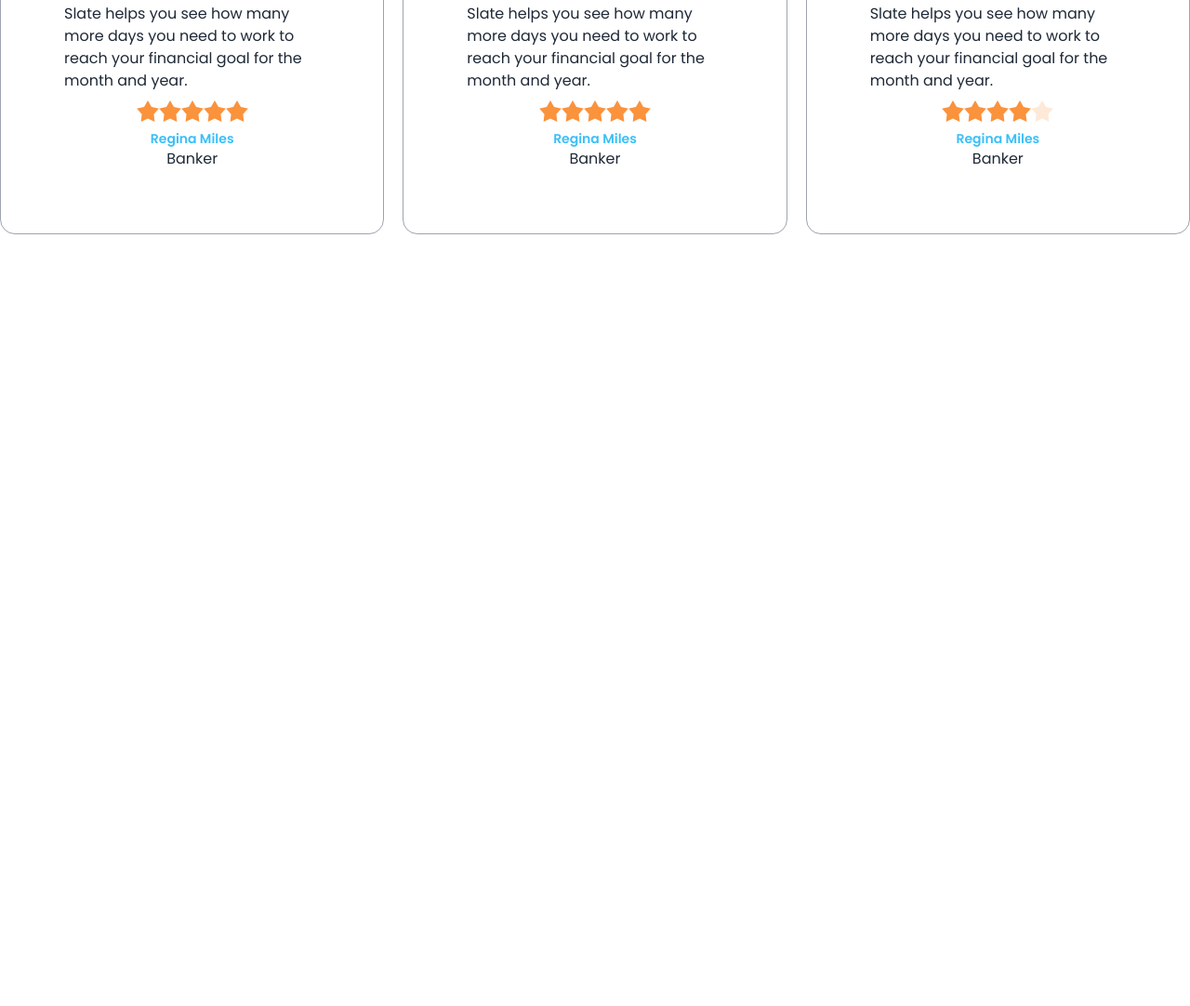
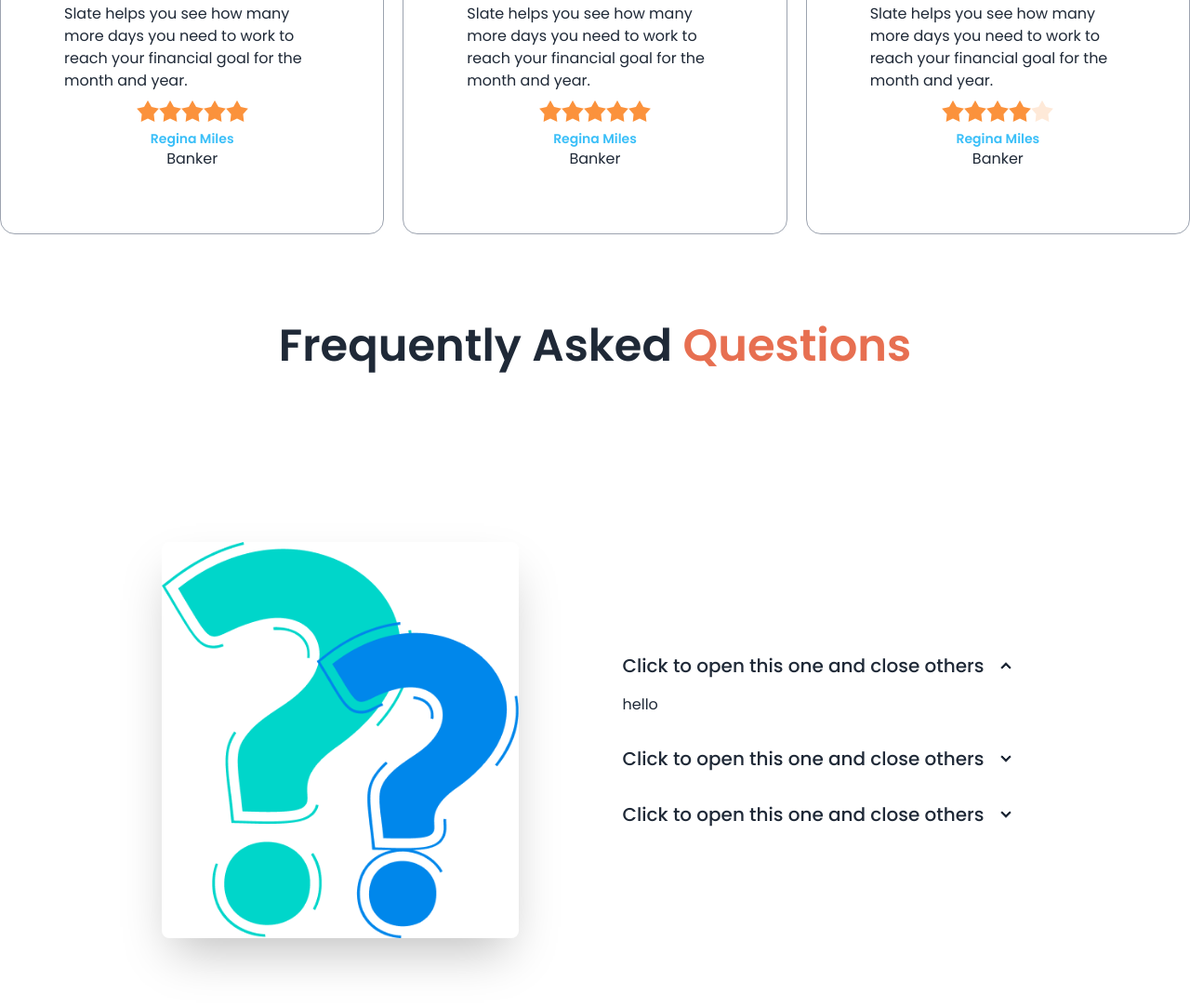
Before and after one commit to ssnaher/biker-site, a plain HTML site: page index.html in a window 1280 px wide. Shown: the part 1732-2814 px from the top of the page at 93% size. Before the commit the page ends 2080 px from the top, so only its background shows below. Drawn offline with nearby package versions, Linux system fonts and the light colour scheme.

Commit message:
added faq section

```diff
--- a/index.html
+++ b/index.html
@@ -283,6 +283,44 @@
           </div>
         </div>
       </section>
+      <!-- FAQ -->
+      <section class="my-24">
+        <h3 class="text-5xl mb12 font-semibold text-center">Frequently Asked <span class="text-bike-primary">Questions</span></h3>
+        <div class="hero min-h-screen">
+          <div class="hero-content flex-col lg:gap-24 lg:flex-row">
+            <img src="/images/others/faq.png" class=" w-4/3 lg:max-w-sm rounded-lg shadow-2xl" />
+            <div>
+              <div class="collapse collapse-arrow ">
+                <input type="radio" name="my-accordion-2" checked="checked" />
+                <div class="collapse-title text-xl font-medium">
+                  Click to open this one and close others
+                </div>
+                <div class="collapse-content">
+                  <p>hello</p>
+                </div>
+              </div>
+              <div class="collapse collapse-arrow ">
+                <input type="radio" name="my-accordion-2" />
+                <div class="collapse-title text-xl font-medium">
+                  Click to open this one and close others
+                </div>
+                <div class="collapse-content">
+                  <p>hello</p>
+                </div>
+              </div>
+              <div class="collapse collapse-arrow ">
+                <input type="radio" name="my-accordion-2" />
+                <div class="collapse-title text-xl font-medium">
+                  Click to open this one and close others
+                </div>
+                <div class="collapse-content">
+                  <p>hello</p>
+                </div>
+              </div>
+            </div>
+          </div>
+        </div>
+      </section>
     </main>
     <footer>
 
```
